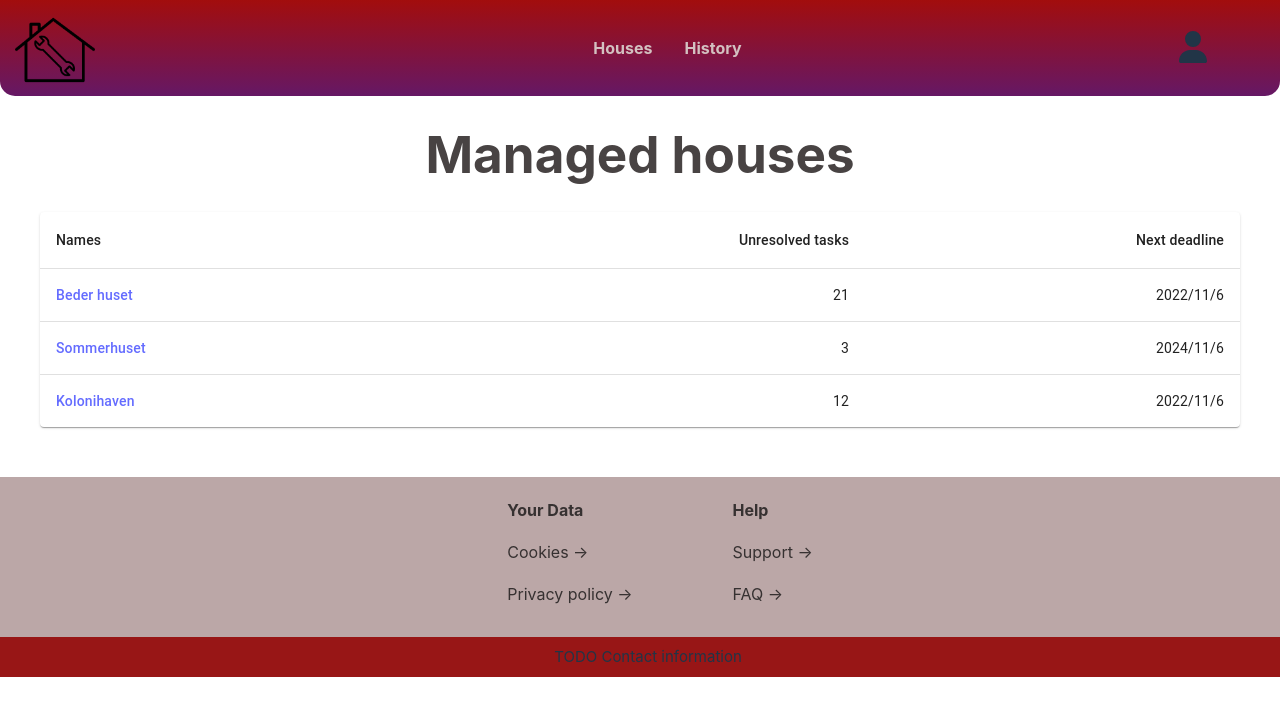
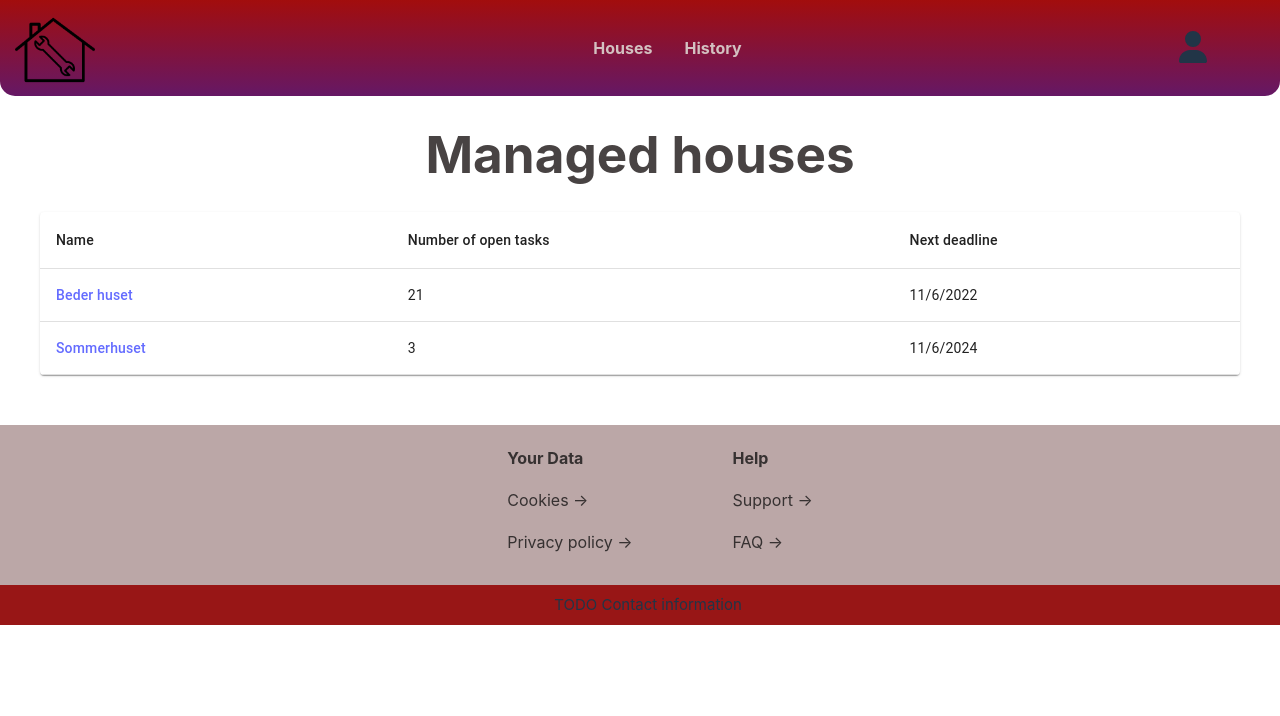
Before and after one commit to DanielFilsoof/House-maintenance-and-repair-manager, a React (Vite) app in the folder house-maintenance-and-repair-manager/: page / in a window 1280 px wide. Shown: the top 716 px of the page. Built offline with nearby package versions, Linux system fonts and the light colour scheme.

Commit message:
generalize table component

```diff
--- a/house-maintenance-and-repair-manager/src/components/MUITable.tsx
+++ b/house-maintenance-and-repair-manager/src/components/MUITable.tsx
@@ -9,47 +9,52 @@ import Paper from '@mui/material/Paper';
 import {Link} from "react-router-dom";
 import login from "../pages/Login";
 
-function createData(
-    id: number,
-    name: any,
-    openTasks: number,
-    nextDeadline: Date
-) {
-    return { name, openTasks: openTasks, nextDeadline: nextDeadline };
-}
+export default function MUITable(props: ITable) {
+    const {titles, rows} = props;
 
-const rows = [
-    createData(1, <Link to={`/house/${1}`}>Beder huset</Link>, 21, new Date()),
-    createData(2, <Link to={`/house/${2}`}>Sommerhuset</Link>, 3, new Date(2024, 11, 28)),
-    createData(3, <Link to={`/house/${3}`}>Kolonihaven</Link>, 12, new Date())
-];
+    const TableHeader =
+        <TableHead>
+            <TableRow>
+                {titles.map((title) => {
+                    return (<TableCell key={`title-${title}`}>{title}</TableCell>)
+                })
+                }
+            </TableRow>
+        </TableHead>;
 
-export default function MUITable() {
+    const TableRows =
+        rows.map((row) => {
+                return (
+                    <TableRow key={row.columns.toString()}>
+                        {row.columns.map((column) => {
+                            return (
+                                <TableCell key={column}>
+                                    {column}
+                                </TableCell>
+                            )
+                        })}
+                    </TableRow>)
+            })
+        ;
+
     return (
         <TableContainer className={classes.tableContainer} component={Paper}>
-            <Table aria-label="simple table">
-                <TableHead>
-                    <TableRow>
-                        <TableCell>Names</TableCell>
-                        <TableCell align="right">Unresolved tasks</TableCell>
-                        <TableCell align="right">Next deadline</TableCell>
-                    </TableRow>
-                </TableHead>
+            <Table aria-label="table over the user's managed houses">
+                {TableHeader}
                 <TableBody>
-                    {rows.map((row) => (
-                        <TableRow
-                            key={row.name.props.children}
-                            sx={{ '&:last-child td, &:last-child th': { border: 0 } }}
-                        >
-                            <TableCell component="th" scope="row">
-                                {row.name}
-                            </TableCell>
-                            <TableCell align="right">{row.openTasks}</TableCell>
-                            <TableCell align="right">{`${row.nextDeadline.getFullYear()}/${row.nextDeadline.getMonth()}/${row.nextDeadline.getDay()}`}</TableCell>
-                        </TableRow>
-                    ))}
+                    {TableRows}
                 </TableBody>
             </Table>
         </TableContainer>
     );
 }
+
+export interface ITable {
+    titles: string[],
+    rows: ITableRow[]
+}
+
+export interface ITableRow {
+    id: string | number,
+    columns: any[];
+}
--- a/house-maintenance-and-repair-manager/src/pages/House.tsx
+++ b/house-maintenance-and-repair-manager/src/pages/House.tsx
@@ -1,12 +1,14 @@
 import {useParams} from "react-router-dom";
 
 const House = () => {
-    const houseId = useParams();
+    const params = useParams();
 
     // TODO: fetch house details
+    console.log(params.id)
+    return (
+        <div className='house-container'>
 
-    return (
-        <></>
+        </div>
     )
 }
 
--- a/house-maintenance-and-repair-manager/src/pages/HousesOverview.tsx
+++ b/house-maintenance-and-repair-manager/src/pages/HousesOverview.tsx
@@ -1,12 +1,42 @@
-import MUITable from "../components/MUITable";
+import MUITable, {ITable, ITableRow} from "../components/MUITable";
+import {Link} from "react-router-dom";
 
 const HousesOverview = () => {
+
     return (
         <>
             <h1>Managed houses</h1>
-            <MUITable />
+            <MUITable titles={tableData.titles} rows={tableData.rows} />
         </>
     )
 }
 
 export default HousesOverview;
+
+function createColumns (
+    houseName: JSX.Element,
+    openTasks: number,
+    nextDeadline: Date
+) {
+    const date = `${nextDeadline.getMonth()}/${nextDeadline.getDay()}/${nextDeadline.getFullYear()}`;
+    return [houseName, openTasks, date];
+}
+
+const tableData: ITable = {
+        titles: ['Name', 'Number of open tasks', 'Next deadline'],
+        rows: [
+            {
+                id: 1,
+                columns: createColumns(
+                    <Link to={`/house/${1}`}>Beder huset</Link>, 21, new Date()
+                )
+            },
+            {
+                id: 2,
+                columns: createColumns(
+                    <Link to={`/house/${2}`}>Sommerhuset</Link>, 3, new Date(2024, 11, 28)
+                )
+            }
+
+        ]
+};
```
